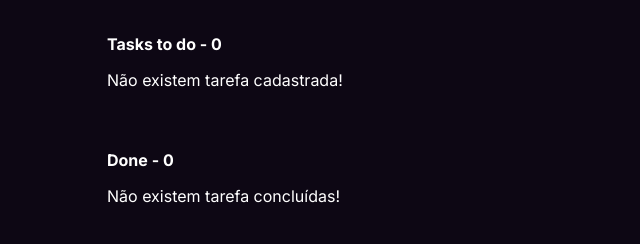
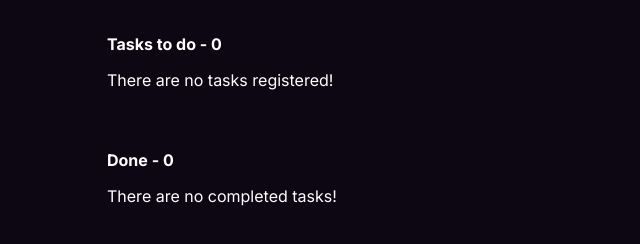
Before and after one commit to WendelSantosNunes/Todo-List-Angular, an Angular app: page / in a window 1280 px wide. Shown: the part 330-574 px from the top of the page, without its empty margins (317-957 px from the left). Built offline with nearby package versions, Linux system fonts and the light colour scheme.

Commit message:
Docs: An update has been made to the Readme.md

```diff
--- a/src/app/pages/home/home.component.html
+++ b/src/app/pages/home/home.component.html
@@ -6,7 +6,7 @@
   <div class="task">
     <h2>Tasks to do - {{tasksUtils? tasksUtils.length: 0}}</h2>
 
-    <p *ngIf="!tasksUtils || tasksUtils.length == 0">Não existem tarefa cadastrada!</p>
+    <p *ngIf="!tasksUtils || tasksUtils.length == 0">There are no tasks registered!</p>
 
     <div *ngFor="let task of tasksUtils; let index = index" class="card">
       <p>{{task.text}}</p>
@@ -20,7 +20,7 @@
   <div class="task">
     <h2>Done - {{tasksUtilsDone ? tasksUtilsDone.length: 0}}</h2>
 
-    <p *ngIf="!tasksUtilsDone || tasksUtilsDone.length == 0">Não existem tarefa concluídas!</p>
+    <p *ngIf="!tasksUtilsDone || tasksUtilsDone.length == 0">There are no completed tasks!</p>
 
     <div *ngFor="let task of tasksUtilsDone" class="card">
       <p class="completed">{{task.text}}</p>
```
Also changed, not shown: 1 other file (tests, documents, lock files or other folders).
